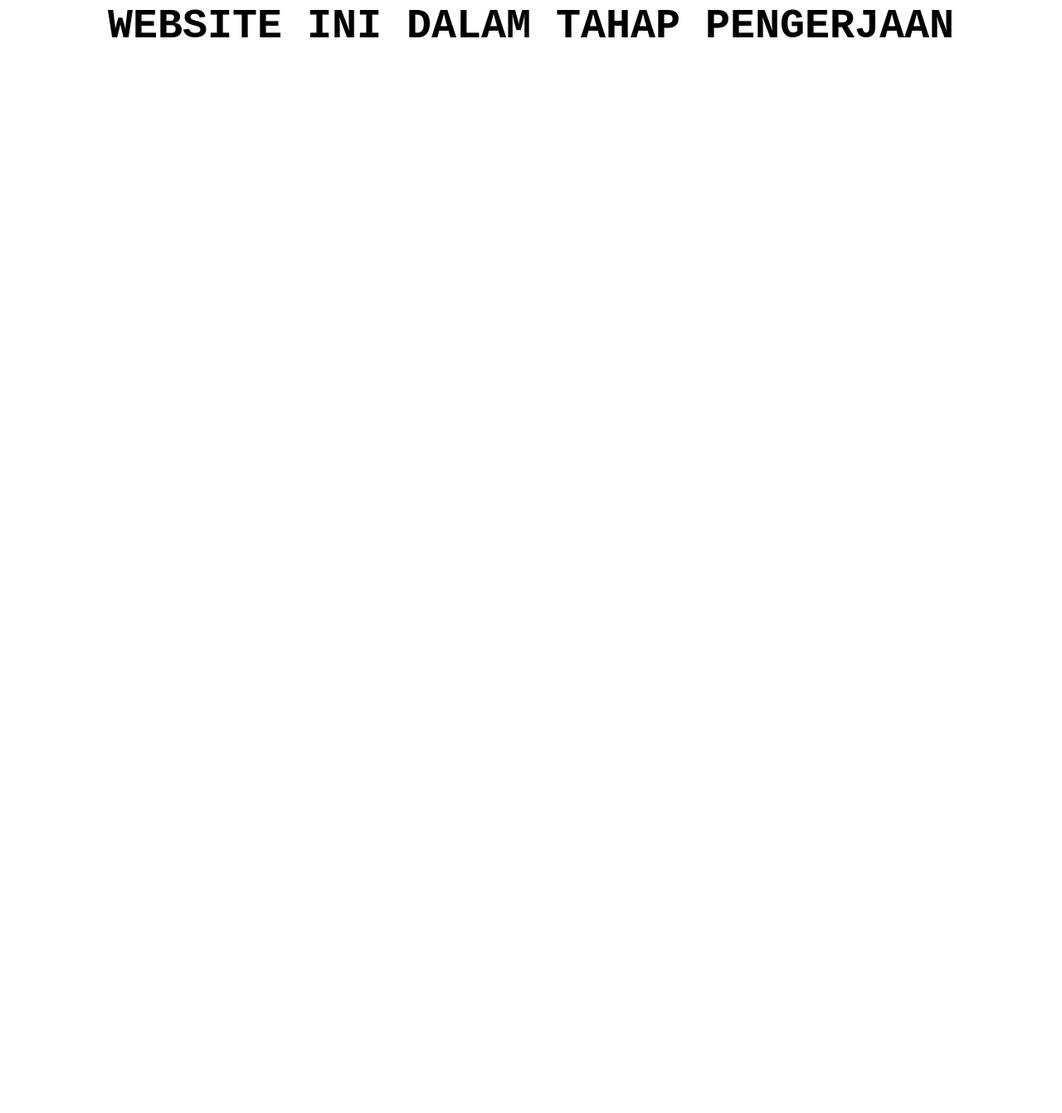
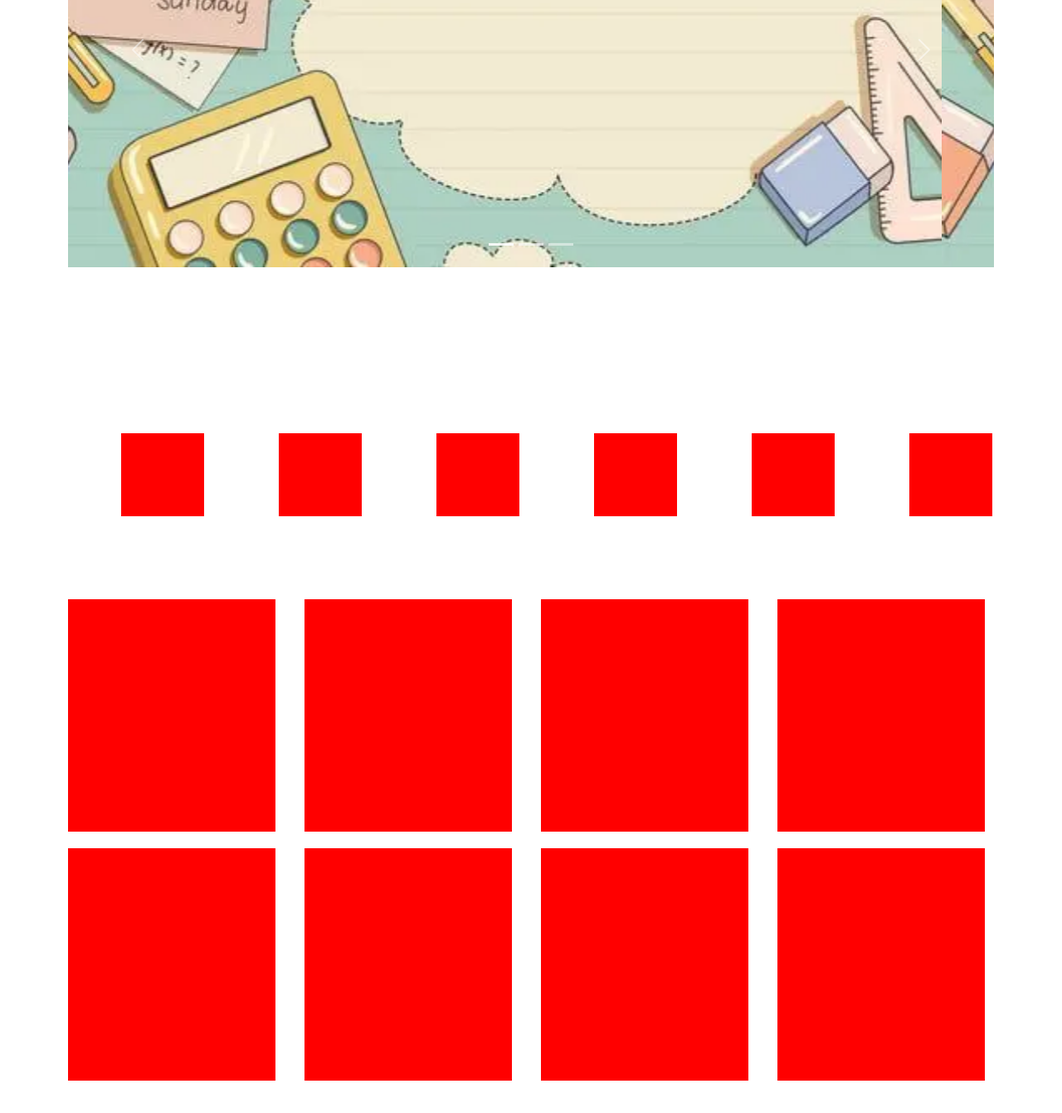
Before and after one commit to edmstoree/edmstoree.github.io, a plain HTML site: page website tokopedia/index.html in a window 1280 px wide. Shown: the part 297-1638 px from the top of the page at 83% size. Before the commit the page ends 800 px from the top, so only its background shows below. Drawn offline with nearby package versions, Linux system fonts and the light colour scheme.

Commit message:
memasukan file baru

```diff
--- a/website tokopedia/index.html
+++ b/website tokopedia/index.html
@@ -1,24 +1,145 @@
-<!DOCTYPE html>
+<!doctype html>
 <html lang="en">
 
 <head>
-    <meta charset="UTF-8">
-    <meta http-equiv="X-UA-Compatible" content="IE=edge">
-    <meta name="viewport" content="width=device-width, initial-scale=1.0">
-    <title>Document</title>
-    <style>
-        h1 {
-            display: flex;
-            justify-content: center;
-            margin-top: 300px;
-            font-family: monospace;
-            font-size: 50px;
-        }
-    </style>
+    <!-- Required meta tags -->
+    <meta charset="utf-8">
+    <meta name="viewport" content="width=device-width, initial-scale=1">
+
+    <!-- Bootstrap CSS -->
+    <link href="https://cdn.jsdelivr.net/npm/bootstrap@5.0.2/dist/css/bootstrap.min.css" rel="stylesheet" integrity="sha384-EVSTQN3/azprG1Anm3QDgpJLIm9Nao0Yz1ztcQTwFspd3yD65VohhpuuCOmLASjC" crossorigin="anonymous">
+
+    <!-- my style -->
+    <link rel="stylesheet" href="style.css">
+
+    <title>Hello, world!</title>
 </head>
 
 <body>
-    <h1>WEBSITE INI DALAM TAHAP PENGERJAAN</h1>
+    <!-- navbar -->
+    <nav class="navbar navbar-expand-lg navbar-light" style="background-color: #84C567;">
+        <div class="container-fluid">
+            <a class="navbar-brand" href="#">Navbar</a>
+            <button class="navbar-toggler" type="button" data-bs-toggle="collapse" data-bs-target="#navbarNav" aria-controls="navbarNav" aria-expanded="false" aria-label="Toggle navigation">
+            <span class="navbar-toggler-icon"></span>
+          </button>
+            <div class="collapse navbar-collapse" id="navbarNav">
+                <ul class="navbar-nav ms-auto">
+                    <li class="nav-item">
+                        <a class="nav-link active" aria-current="page" href="#">Home</a>
+                    </li>
+                    <li class="nav-item">
+                        <a class="nav-link" href="#">Features</a>
+                    </li>
+                    <li class="nav-item">
+                        <a class="nav-link" href="#">Pricing</a>
+                    </li>
+                    <li class="nav-item">
+                        <a class="nav-link disabled" href="#" tabindex="-1" aria-disabled="true">Disabled</a>
+                    </li>
+                </ul>
+            </div>
+        </div>
+    </nav>
+    <!-- end navbar -->
+
+    <!-- iklan -->
+    <div class="container iklan">
+        <div class="row">
+            <div class="col">
+                <div id="carouselExampleIndicators" class="carousel slide" data-bs-ride="carousel">
+                    <div class="carousel-indicators">
+                        <button type="button" data-bs-target="#carouselExampleIndicators" data-bs-slide-to="0" class="active" aria-current="true" aria-label="Slide 1"></button>
+                        <button type="button" data-bs-target="#carouselExampleIndicators" data-bs-slide-to="1" aria-label="Slide 2"></button>
+                        <button type="button" data-bs-target="#carouselExampleIndicators" data-bs-slide-to="2" aria-label="Slide 3"></button>
+                    </div>
+                    <div class="carousel-inner">
+                        <div class="carousel-item active">
+                            <img src="aset/contoh.webp" class="d-block w-100" alt="...">
+                        </div>
+                        <div class="carousel-item">
+                            <img src="aset/contoh.webp" class="d-block w-100" alt="...">
+                        </div>
+                        <div class="carousel-item">
+                            <img src="aset/contoh.webp" class="d-block w-100" alt="...">
+                        </div>
+                    </div>
+                    <button class="carousel-control-prev" type="button" data-bs-target="#carouselExampleIndicators" data-bs-slide="prev">
+                      <span class="carousel-control-prev-icon" aria-hidden="true"></span>
+                      <span class="visually-hidden">Previous</span>
+                    </button>
+                    <button class="carousel-control-next" type="button" data-bs-target="#carouselExampleIndicators" data-bs-slide="next">
+                      <span class="carousel-control-next-icon" aria-hidden="true"></span>
+                      <span class="visually-hidden">Next</span>
+                    </button>
+                </div>
+            </div>
+        </div>
+    </div>
+    <!-- end iklan -->
+
+    <!--icons jenis product -->
+    <div class="container jenis-product">
+        <div class="row">
+            <div class="col-6 col-md-4 col-lg-2">
+                <div class="kotak-1"></div>
+            </div>
+            <div class="col-6 col-md-4 col-lg-2">
+                <div class="kotak-2"></div>
+            </div>
+            <div class="col-6 col-md-4 col-lg-2">
+                <div class="kotak-3"></div>
+            </div>
+            <div class="col-6 col-md-4 col-lg-2">
+                <div class="kotak-4"></div>
+            </div>
+            <div class="col-6 col-md-4 col-lg-2">
+                <div class="kotak-5"></div>
+            </div>
+            <div class="col-6 col-md-4 col-lg-2">
+                <div class="kotak-6"></div>
+            </div>
+        </div>
+    </div>
+    <!-- end icons jenis product -->
+
+    <!-- product -->
+    <div class="container product">
+        <div class="row">
+            <div class="col-3">
+                <div class="box-1"></div>
+            </div>
+            <div class="col-3">
+                <div class="box-2"></div>
+            </div>
+            <div class="col-3">
+                <div class="box-3"></div>
+            </div>
+            <div class="col-3">
+                <div class="box-4"></div>
+            </div>
+            <div class="col-3">
+                <div class="box-5"></div>
+            </div>
+            <div class="col-3">
+                <div class="box-6"></div>
+            </div>
+            <div class="col-3">
+                <div class="box-7"></div>
+            </div>
+            <div class="col-3">
+                <div class="box-8"></div>
+            </div>
+        </div>
+    </div>
+    <!-- end product -->
+
+
+
+
+    <!-- javascript bootstrap -->
+    <script src="https://cdn.jsdelivr.net/npm/bootstrap@5.0.2/dist/js/bootstrap.bundle.min.js" integrity="sha384-MrcW6ZMFYlzcLA8Nl+NtUVF0sA7MsXsP1UyJoMp4YLEuNSfAP+JcXn/tWtIaxVXM" crossorigin="anonymous"></script>
+
 </body>
 
 </html>
--- a/website tokopedia/style.css
+++ b/website tokopedia/style.css
@@ -0,0 +1,209 @@
+body {
+    background-color: #fff;
+    height: 2000px;
+}
+
+.iklan {
+    margin-top: 40px;
+}
+
+
+/* icons */
+
+.jenis-product {
+    margin-top: 200px;
+    margin-left: 390px;
+}
+
+.kotak-1 {
+    width: 100px;
+    height: 100px;
+    background-color: red;
+}
+
+.kotak-2 {
+    width: 100px;
+    height: 100px;
+    background-color: red;
+}
+
+.kotak-3 {
+    width: 100px;
+    height: 100px;
+    background-color: red;
+}
+
+.kotak-4 {
+    width: 100px;
+    height: 100px;
+    background-color: red;
+}
+
+.kotak-5 {
+    width: 100px;
+    height: 100px;
+    background-color: red;
+}
+
+.kotak-6 {
+    width: 100px;
+    height: 100px;
+    background-color: red;
+}
+
+
+/* product */
+
+.product {
+    margin-top: 100px;
+}
+
+.box-1 {
+    width: 250px;
+    height: 280px;
+    background-color: red;
+}
+
+.box-2 {
+    width: 250px;
+    height: 280px;
+    background-color: red;
+}
+
+.box-3 {
+    width: 250px;
+    height: 280px;
+    background-color: red;
+}
+
+.box-4 {
+    width: 250px;
+    height: 280px;
+    background-color: red;
+}
+
+.box-5 {
+    margin-top: 20px;
+    width: 250px;
+    height: 280px;
+    background-color: red;
+}
+
+.box-6 {
+    margin-top: 20px;
+    width: 250px;
+    height: 280px;
+    background-color: red;
+}
+
+.box-7 {
+    margin-top: 20px;
+    width: 250px;
+    height: 280px;
+    background-color: red;
+}
+
+.box-8 {
+    margin-top: 20px;
+    width: 250px;
+    height: 280px;
+    background-color: red;
+}
+
+.box-9 {
+    margin-top: 20px;
+    width: 250px;
+    height: 280px;
+    background-color: red;
+}
+
+
+/* responsive */
+
+
+/* hp */
+
+@media only screen and (min-width: 393px) {
+    .jenis-product {
+        margin-left: 43px;
+    }
+    .kotak-3 {
+        margin-top: 20px;
+    }
+    .kotak-4 {
+        margin-top: 20px;
+    }
+    .kotak-5 {
+        margin-top: 20px;
+    }
+    .kotak-6 {
+        margin-top: 20px;
+    }
+}
+
+@media only screen and (min-width: 412px) {
+    .jenis-product {
+        margin-left: 43px;
+    }
+    .kotak-3 {
+        margin-top: 20px;
+    }
+    .kotak-4 {
+        margin-top: 20px;
+    }
+    .kotak-5 {
+        margin-top: 20px;
+    }
+    .kotak-6 {
+        margin-top: 20px;
+    }
+}
+
+@media only screen and (max-width: 414px) {
+    .jenis-product {
+        margin-left: 43px;
+    }
+}
+
+@media only screen and ( max-width: 360px) {
+    .jenis-product {
+        margin-left: 30px;
+        margin-top: 40px;
+    }
+    .kotak-3 {
+        margin-top: 20px;
+    }
+    .kotak-4 {
+        margin-top: 20px;
+    }
+    .kotak-5 {
+        margin-top: 20px;
+    }
+    .kotak-6 {
+        margin-top: 20px;
+    }
+}
+
+@media only screen and ( min-width: 688px) {
+    .jenis-product {
+        margin-left: 130px
+    }
+}
+
+@media only screen and ( min-width: 1000px) {
+    .jenis-product {
+        margin-left: 134px;
+    }
+    .kotak-3 {
+        margin-top: 0px;
+    }
+    .kotak-4 {
+        margin-top: 0px;
+    }
+    .kotak-5 {
+        margin-top: 0px;
+    }
+    .kotak-6 {
+        margin-top: 0px;
+    }
+}
```
